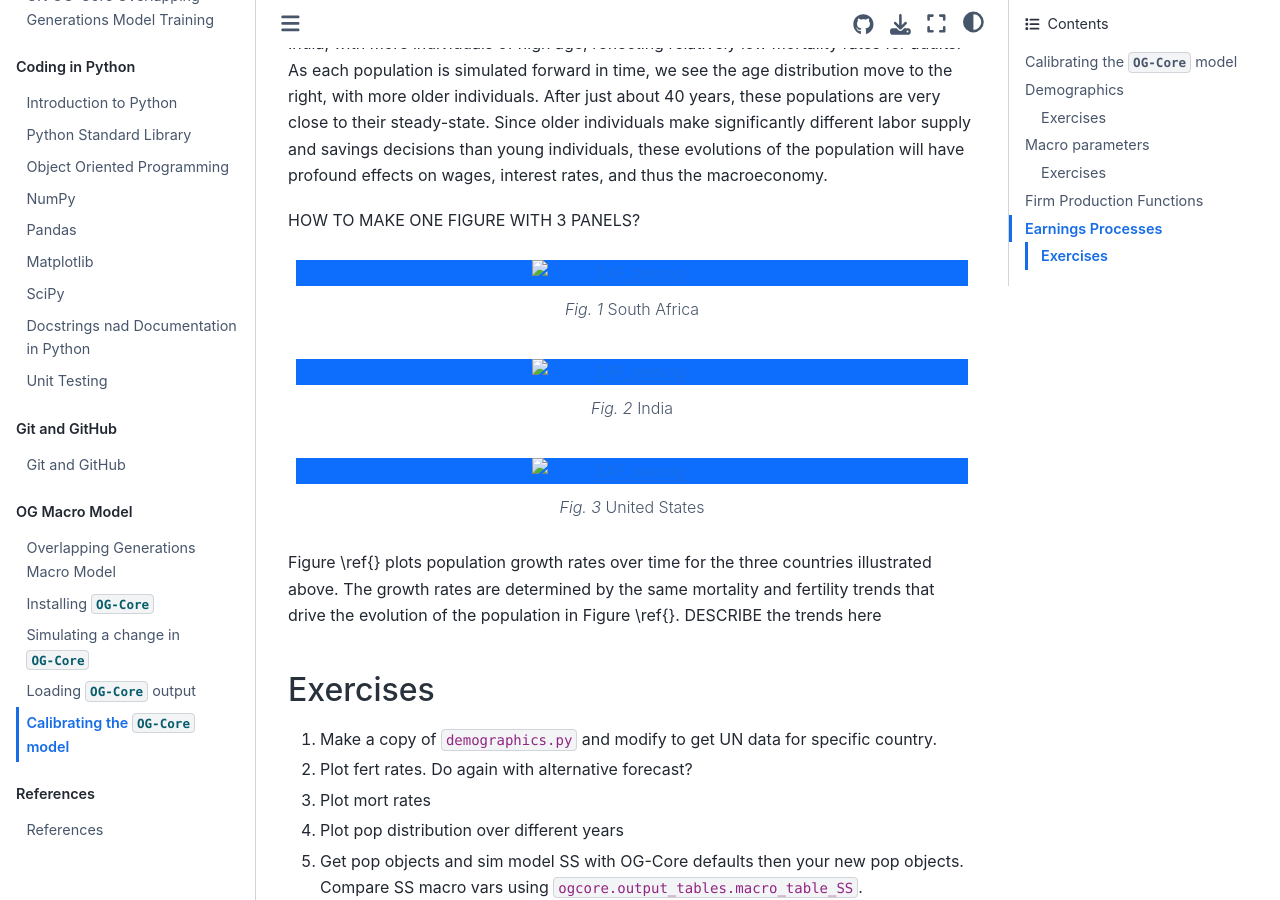
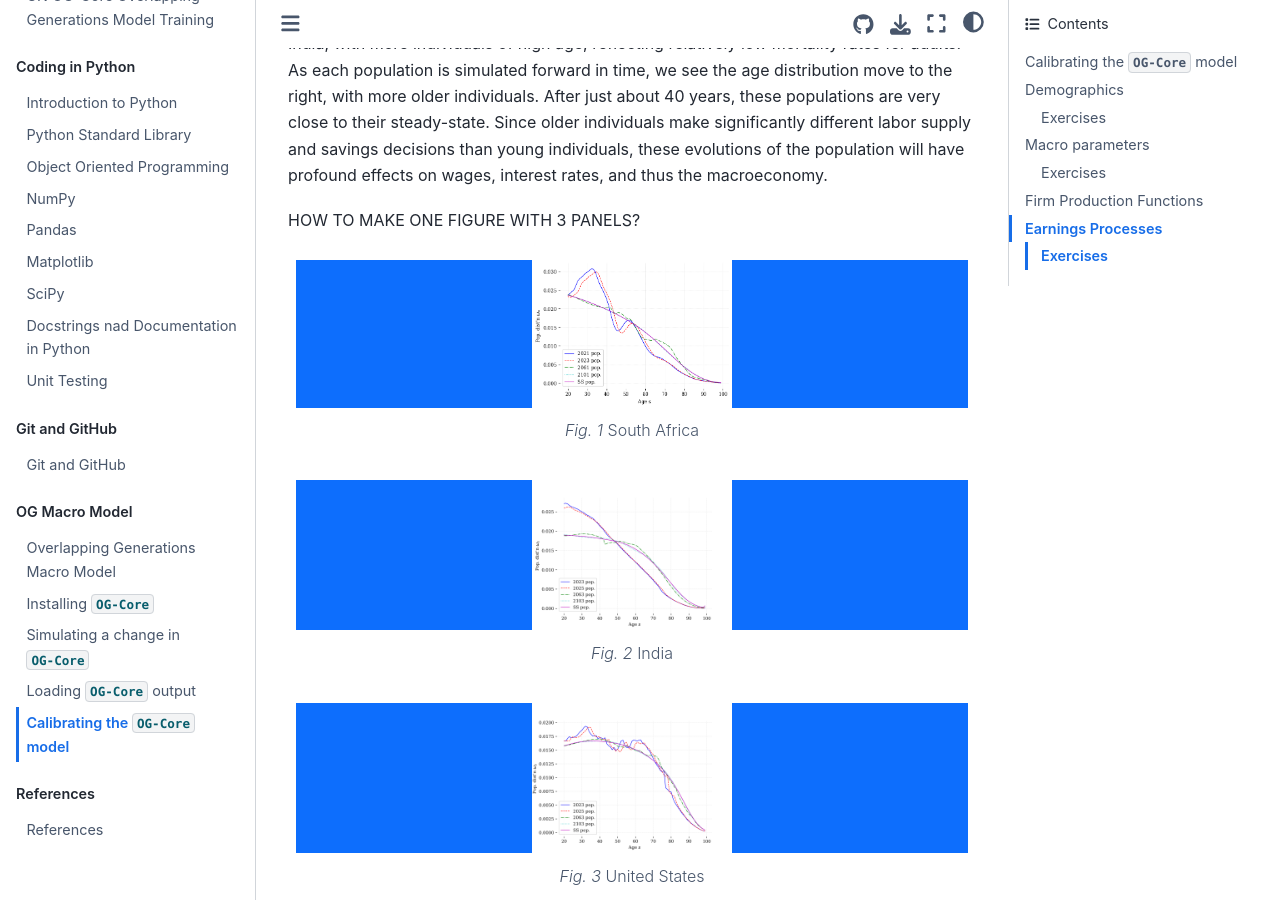
Before and after one commit to jdebacker/UN-OG-Training, a Jupyter Book: the page built from docs/book/OG/Calibration.md, in a window 1280 px wide and 900 px high, scrolled down 864 px. Built offline with Jupyter Book 1.0.4 settings and Sphinx 7.4.7 and the Sphinx Book theme 1.1.4, drawn with Linux system fonts in a browser that asks for light colours; pages that are not in the unit, such as notebooks, are missing from menus; comment, search, counter and statistics services are not loaded.

Commit message:
fix fig paths

```diff
--- a/docs/book/OG/Calibration.md
+++ b/docs/book/OG/Calibration.md
@@ -13,20 +13,20 @@ A key feature of OG models is the ability to model the impacts of economic shock
 
 
 HOW TO MAKE ONE FIGURE WITH 3 PANELS?
-:::{figure-md} markdown-fig
-<img src="../images/ZAF_pop_distribution.png" alt="ZAF_demog" class="bg-primary mb-1" width="200px">
+:::{figure-md} zaf_pop_fig
+<img src="./images/ZAF_pop_distribution.png" alt="ZAF_demog" class="bg-primary mb-1" width="200px">
 
 South Africa
 :::
 
-:::{figure-md} markdown-fig
-<img src="../images/IND_pop_distribution.png" alt="ZAF_demog" class="bg-primary mb-1" width="200px">
+:::{figure-md} ind_pop_fig
+<img src="./images/IND_pop_distribution.png" alt="ZAF_demog" class="bg-primary mb-1" width="200px">
 
 India
 :::
 
-:::{figure-md} markdown-fig
-<img src="../images/USA_pop_distribution.png" alt="ZAF_demog" class="bg-primary mb-1" width="200px">
+:::{figure-md} usa_pop_fig
+<img src="./images/USA_pop_distribution.png" alt="ZAF_demog" class="bg-primary mb-1" width="200px">
 
 United States
 :::
```
